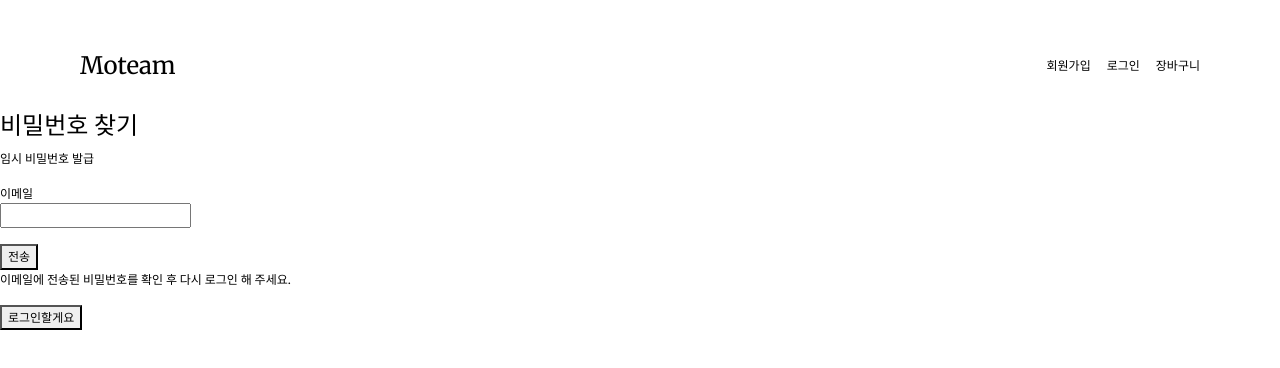
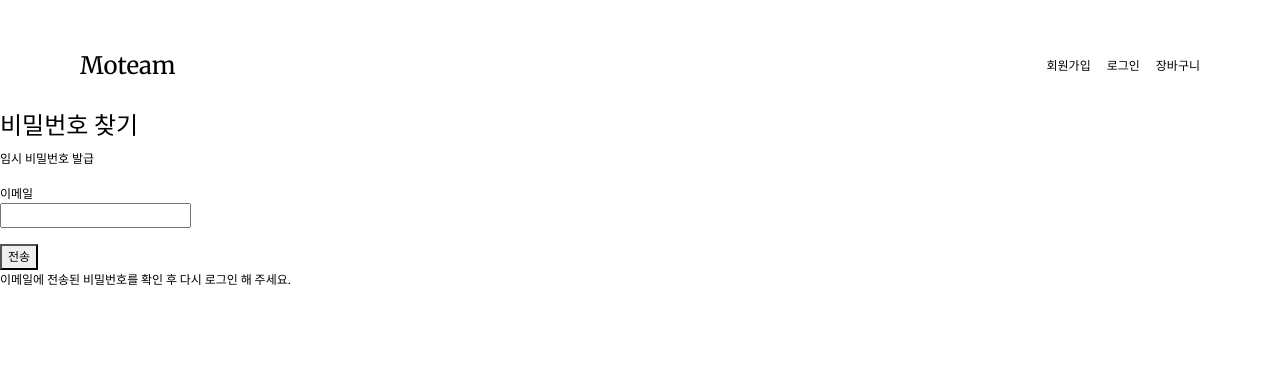
Before and after one commit to anna8481/web_project_1, a React (Create React App) app in the folder front/: page /login/finduserpassword in a window 1280 px wide. Shown: the top 368 px of the page. Built offline with nearby package versions, Linux system fonts and the light colour scheme.

Commit message:
find Password

```diff
--- a/front/src/pages/user/FindUserPassword.js
+++ b/front/src/pages/user/FindUserPassword.js
@@ -5,7 +5,7 @@ import { Link } from 'react-router-dom';
 import { ROUTE } from '../../utills/route';
 
 
-function FindUserPassword () {
+function FindUserPassword() {
 
     const navigate = useNavigate();
     const [userEmail, setUserEmail] = useState("");
@@ -18,39 +18,31 @@ function FindUserPassword () {
 
     const lostpass = async (e) => {
         e.preventDefault();
-        console.log(userEmail)
 
+        const formdata = {
+            userEmail
+        }
+        console.log(formdata)
         try {
-            const response = await Api.post("users/help/password", {
-                userEmail
-            });
-            // localStorage.setItem('email', response.data.email);
-
-            // if (response.data.email === userEmail) {
-            //     alert("이메일을 보냈습니다.");
-            // }
-            // else {
-            //     alert("가입되지 않은 이메일입니다.");
-            // }
-
+            const response = await Api.post("users/help/password", formdata)
+                ;
+            alert("가입하신 이메일로 임시 비밀번호를 전송했습니다.")
+            navigate('/login');
         } catch (err) {
-            alert("에러가 발생했습니다.")
+            alert("가입된 정보가 없습니다.");
         }
     };
 
-    return(
+    return (
         <div>
-            <form onSubmit={""} className="user-form">
+            <form onSubmit={lostpass} className="user-form">
                 <h4>비밀번호 찾기</h4>
                 <p>임시 비밀번호 발급</p>
                 <p>이메일 <input className="email" onChange={handleChange} value={userEmail} /></p>
-                <button onClick={lostpass}>전송</button>
+                <button type="submit">전송</button>
                 <p>이메일에 전송된 비밀번호를 확인 후 다시 로그인 해 주세요.</p>
-                <button>
-                    <Link to={ROUTE.LOGIN.link}>로그인할게요</Link>
-                </button>
+
             </form>
-
         </div>
     )
 }
```
